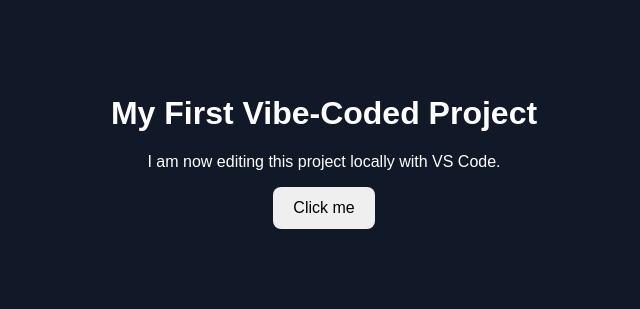
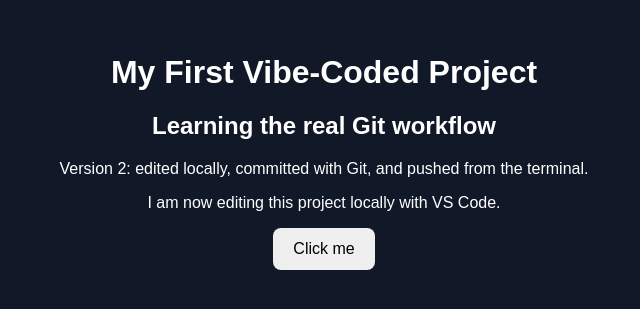
Before and after one commit to yohan20060101-tech/first-vibe-project, a plain HTML site: page index.html in a window 1280 px wide. Shown: the part 249-558 px from the top of the page, without its empty margins (316-956 px from the left). Drawn offline with Linux system fonts and the light colour scheme.

Commit message:
ANother update from VS code directly

```diff
--- a/index.html
+++ b/index.html
@@ -33,6 +33,12 @@
 <body>
   <main>
     <h1>My First Vibe-Coded Project</h1>
+    <h2>Learning the real Git workflow</h2>
+
+<p>
+    Version 2: edited locally, committed with Git,
+    and pushed from the terminal.
+</p>
     <p id="message">I am now editing this project locally with VS Code.</p>
     <button onclick="changeMessage()">Click me</button>
   </main>
```
Also changed, not shown: index1.html (+6 -0 lines).
